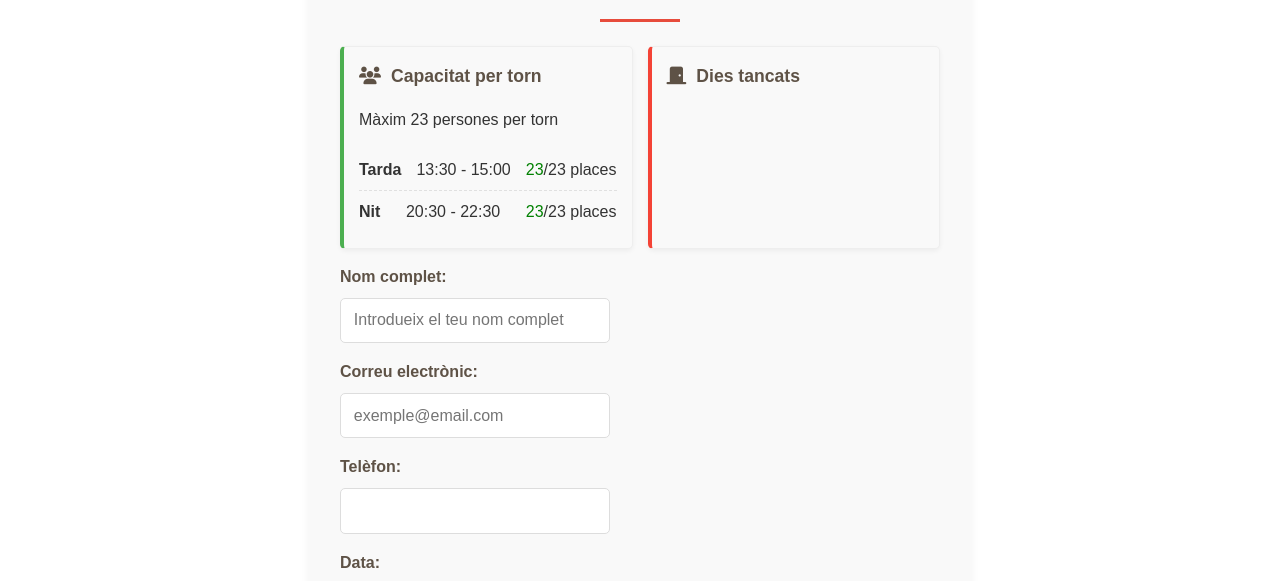
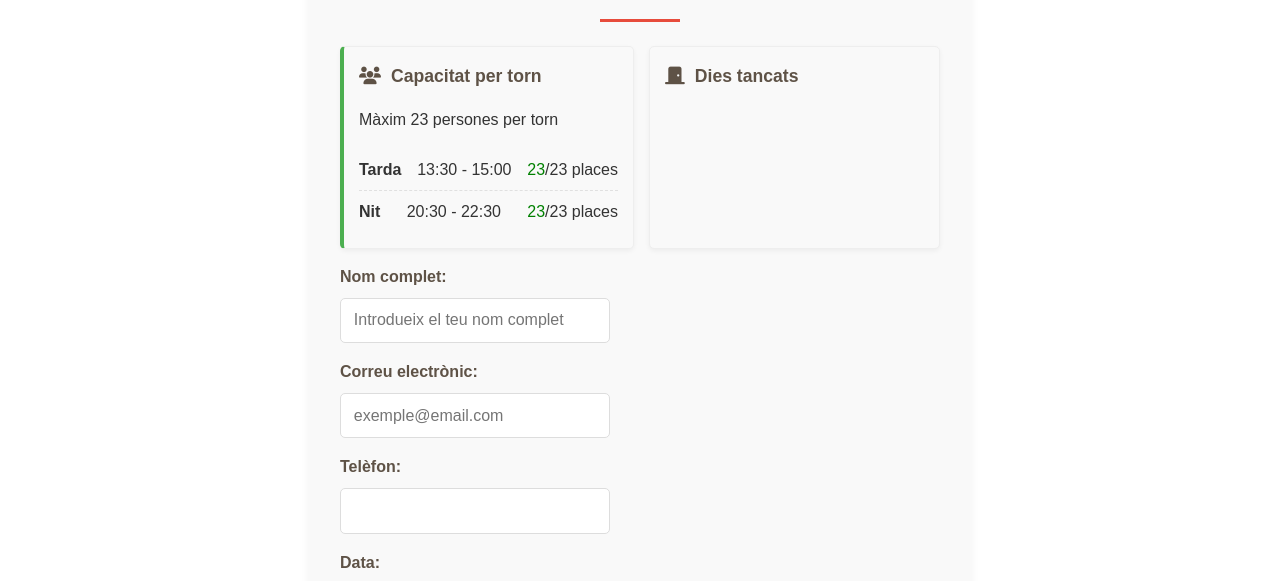
Before and after one commit to Julensn/Julensn.github.io, a plain HTML site: page reservaciones.html in a window 1280 px wide. Shown: the part 205-786 px from the top of the page. Drawn offline with Linux system fonts and the light colour scheme.

Commit message:
Update styles.css

```diff
--- a/css/styles.css
+++ b/css/styles.css
@@ -582,10 +582,6 @@ footer p:last-child {
     border-left: 4px solid #4CAF50;
 }
 
-.closed-info {
-    border-left: 4px solid #f44336;
-}
-
 .info-box h3 {
     margin-top: 0;
     display: flex;
@@ -750,7 +746,6 @@ button[type="submit"]:hover {
     bottom: 60px;
 }
 
-
 @keyframes spin {
     to {
         transform: rotate(360deg);
```
